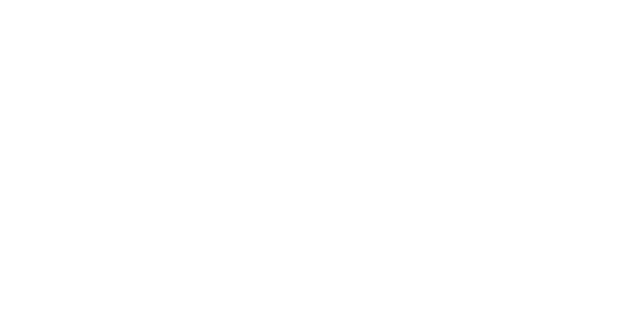
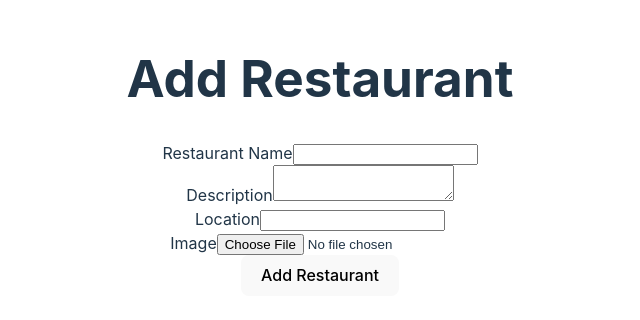
Before and after one commit to JTtime/FoodieDelight, a React (Vite) app: page /add in a window 1280 px wide. Before the commit this address had no page. Shown: the part 244-564 px from the top of the page, without its empty margins (320-960 px from the left). Built offline with nearby package versions, Linux system fonts and the light colour scheme.

Commit message:
Adding new restaurant form

```diff
--- a/package.json
+++ b/package.json
@@ -12,12 +12,16 @@
   "dependencies": {
     "@emotion/react": "^11.13.0",
     "@emotion/styled": "^11.13.0",
+    "@mui/icons-material": "^5.16.6",
     "@mui/material": "^5.16.6",
     "@mui/styled-engine-sc": "^6.0.0-alpha.18",
+    "formik": "^2.4.6",
     "react": "^18.3.1",
     "react-dom": "^18.3.1",
     "react-router-dom": "^6.26.0",
-    "styled-components": "^6.1.12"
+    "react-toastify": "^10.0.5",
+    "styled-components": "^6.1.12",
+    "yup": "^1.4.0"
   },
   "devDependencies": {
     "@types/react": "^18.3.3",
--- a/src/App.jsx
+++ b/src/App.jsx
@@ -4,6 +4,7 @@
 import viteLogo from '/vite.svg'
 import Listing from './components/restaurantListing/RestautantList'
 import './App.css'
+import AddEdit from './components/addEdit/AddEdit';
 
 function App() {
   const [count, setCount] = useState(0)
@@ -13,8 +14,8 @@
       <Router>
         <Routes>
           <Route path="/" element={<Listing />} />
-          {/* <Route path="/add" element={<AddEdit />} /> */}
-          {/* <Route path="/edit/:id" element={<AddEdit />} /> */}
+          <Route path="/add" element={<AddEdit />} />
+          <Route path="/edit/:id" element={<AddEdit />} />
         </Routes>
       </Router>
     </>
--- /dev/null
+++ b/src/components/addEdit/AddEdit.jsx
@@ -0,0 +1,147 @@
+import React, { useState, useEffect } from 'react';
+import { Link, useNavigate, useParams } from 'react-router-dom';
+import { Formik, Form, Field, ErrorMessage } from 'formik';
+import * as Yup from 'yup';
+import { ToastContainer, toast } from 'react-toastify';
+import 'react-toastify/dist/ReactToastify.css';
+import mockDataImport from '../../MOCK_DATA.json';
+
+const initialValues
+    = {
+    restaurant_name: '',
+    description: '',
+    location: '',
+    image: null,
+};
+
+const validationSchema = Yup.object().shape({
+    restaurant_name: Yup.string().required('Restaurant name is required'),
+    description: Yup.string().required('Description is required'),
+    location: Yup.string().required('Location is required'),
+    image: Yup.mixed()
+        .required('Image is required')
+        .test(
+            'fileType',
+            'Invalid file type (only JPG, JPEG, and PNG allowed)',
+            (value) => {
+                if (!value) return false;
+                const allowedTypes = ['image/jpeg', 'image/png'];
+                return allowedTypes.includes(value.type);
+            }
+        ),
+});
+
+
+
+function AddEdit() {
+    const navigate = useNavigate();
+    const { id } = useParams();
+    const [initialValues, setInitialValues] = useState({
+        restaurant_name: '',
+        description: '',
+        location: '',
+        image: '',
+    });
+    const [mockData, setMockData] = useState([...mockDataImport]);
+
+    const handleSubmit = (values, { setSubmitting }) => {
+        const newRestaurant = {
+            id: mockData.length + 1,
+            ...values,
+            image_url: URL.createObjectURL(values.image),
+        };
+        setMockData([...mockData, newRestaurant]);
+        console.log('mockData', mockData)
+        setSubmitting(false);
+        toast.success('Restaurant added successfully!');
+        // Here you would typically send data to your backend
+    };
+
+    useEffect(() => {
+        if (id) {
+            const restaurant = mockData.find(r => r.id === parseInt(id));
+            setInitialValues(restaurant);
+        } else {
+            setInitialValues({
+                restaurant_name: '',
+                description: '',
+                location: '',
+                image_url: '',
+            });
+        }
+    }, [id, mockData]);
+
+    // const validationSchema = Yup.object({
+    //   restaurant_name: Yup.string().required('Required'),
+    //   description: Yup.string().required('Required'),
+    //   location: Yup.string().required('Required'),
+    //   image_url: Yup.string().url('Invalid URL'),
+    // });
+
+    // const handleSubmit = (values, { setSubmitting }) => {
+    //     // Handle form submission (replace with API call later)
+    //     console.log(values);
+    //     setSubmitting(false);
+    //     navigate('/');
+    // };
+
+    return (
+        <div>
+            <h1>{id ? 'Edit Restaurant' : 'Add Restaurant'}</h1>
+            <Formik
+                initialValues={initialValues}
+                validationSchema={validationSchema}
+                onSubmit={handleSubmit}
+            >
+                {({ errors, touched, setFieldValue, isSubmitting }) => (
+                    <Form>
+                        <div>
+
+                            <label htmlFor="restaurant_name">Restaurant Name</label>
+                            <Field type="text" id="restaurant_name" name="restaurant_name" />
+                            {errors.restaurant_name && touched.restaurant_name ? (
+                                <div>{errors.restaurant_name}</div>
+                            ) : null}
+                        </div>
+                        <div>
+                            <label htmlFor="description">Description</label>
+                            <Field as="textarea" id="description" name="description" />
+                            {errors.description && touched.description ? (
+                                <div>{errors.description}</div>
+
+                            ) : null}
+                        </div>
+                        <div>
+                            <label htmlFor="location">Location</label>
+                            <Field type="text" id="location" name="location" />
+                            {errors.location && touched.location ? (
+                                <div>{errors.location}</div>
+                            ) : null}
+                        </div>
+                        <div>
+                            <label htmlFor="image">Image</label>
+                            <input
+                                type="file"
+                                id="image"
+                                name="image"
+                                onChange={(event) => {
+                                    setFieldValue('image', event.currentTarget.files[0]);
+                                }}
+                            />
+                            {errors.image && touched.image ? (
+                                <div>{errors.image}</div>
+                            ) : null}
+                        </div>
+                        <button type="submit" disabled={isSubmitting}>
+                            Add Restaurant
+                        </button>
+                    </Form>
+                )}
+            </Formik>
+            <ToastContainer />
+        </div>
+    );
+}
+
+
+export default AddEdit
--- a/src/components/restaurantListing/RestautantList.jsx
+++ b/src/components/restaurantListing/RestautantList.jsx
@@ -1,6 +1,10 @@
 import React, { useState, useEffect } from 'react';
-import { Card, CardContent, CardMedia, Typography, Grid, Pagination, Box } from '@mui/material';
+import { Card, CardContent, CardMedia, Typography, Grid, Pagination, Box, IconButton, Button } from '@mui/material';
+import { Link } from "react-router-dom";
 import restaurantData from '../../MOCK_DATA.json';
+import EditIcon from '@mui/icons-material/Edit';
+import AddIcon from '@mui/icons-material/Add';
+
 
 function RestautantList() {
     const [restaurants, setRestaurants] = useState([]);
@@ -20,6 +24,9 @@
 
     return (
         <div>
+            <Button variant="contained" startIcon={<AddIcon />}>
+                Add Restaurant
+            </Button>
             <Grid container spacing={3}>
                 {currentRestaurants.map((restaurant) => (
                     <Grid item xs={12} sm={6} md={4} key={restaurant.id}>
@@ -38,17 +45,20 @@
                                     {restaurant.description}
                                 </Typography>
                             </CardContent>
+                            <IconButton aria-label="edit" component={Link} to={`/edit/${restaurant.id}`}>
+                                <EditIcon />
+                            </IconButton>
                         </Card>
 
                     </Grid>
                 ))}
             </Grid>
-            <Box sx={{display: 'flex', justifyContent: 'center', margin: '1rem', padding: '1rem', border: '2px solid black'}}>
-            <Pagination
-                count={Math.ceil(restaurants.length / restaurantsPerPage)}
-                page={page}
-                onChange={(event, value) => paginate(value)}
-            />
+            <Box sx={{ display: 'flex', justifyContent: 'center', margin: '1rem', padding: '1rem', border: '2px solid black' }}>
+                <Pagination
+                    count={Math.ceil(restaurants.length / restaurantsPerPage)}
+                    page={page}
+                    onChange={(event, value) => paginate(value)}
+                />
             </Box>
         </div>
     )
```
